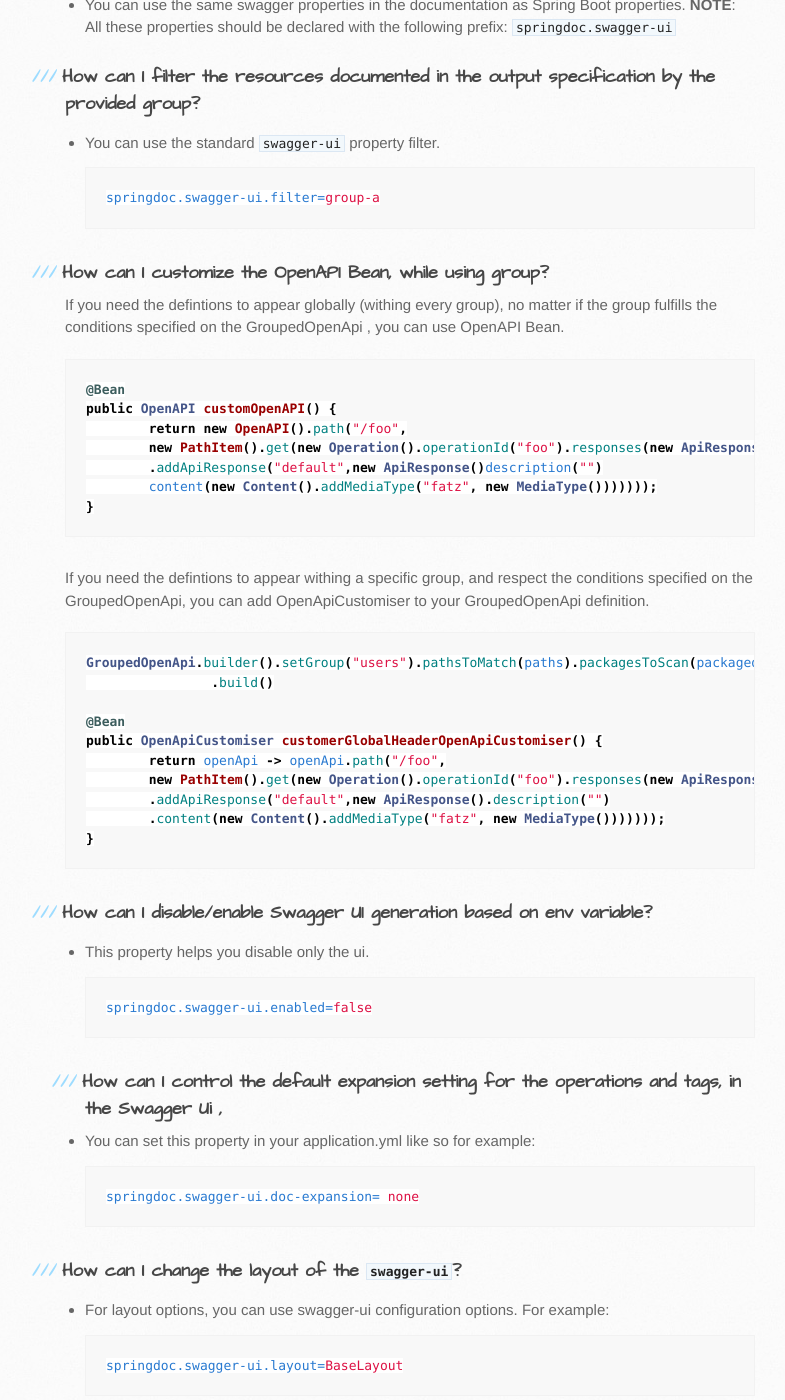
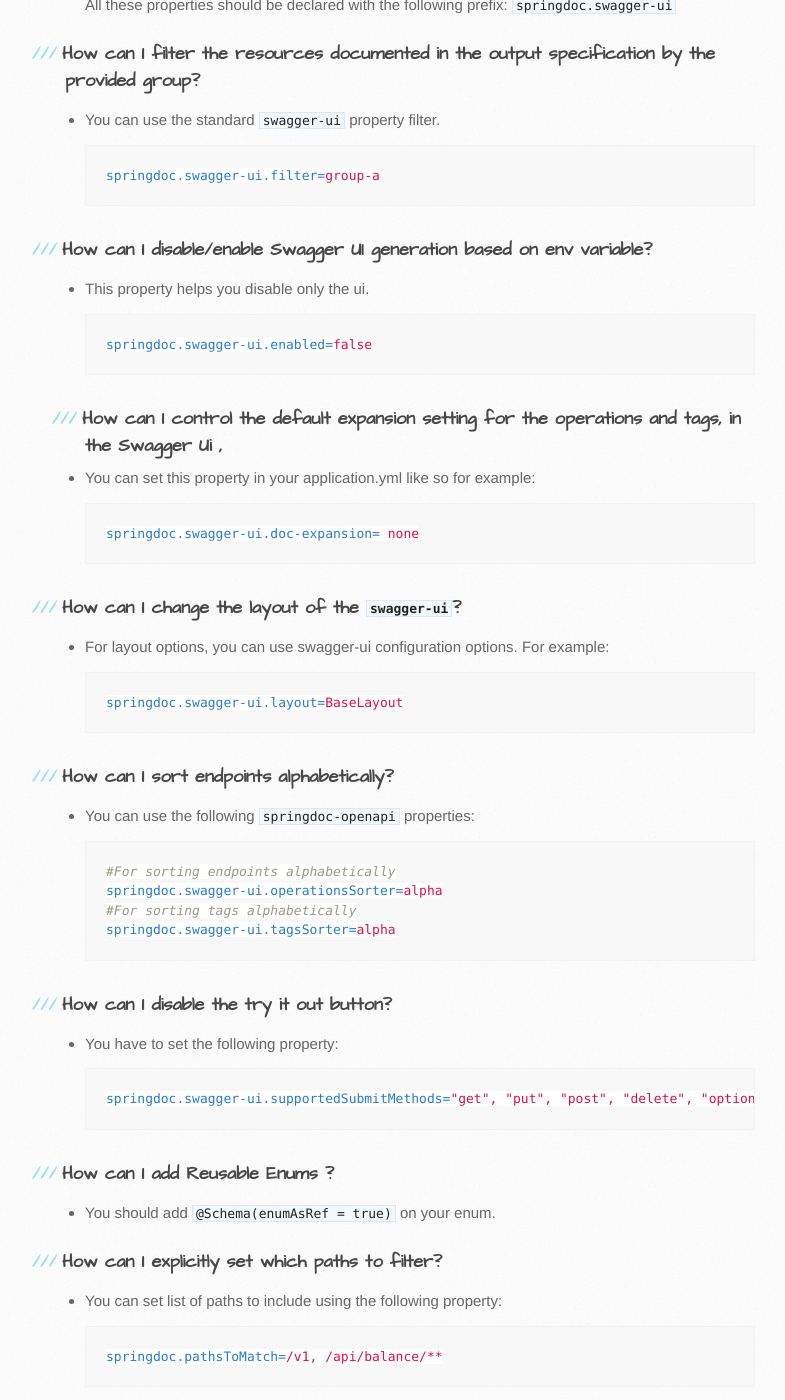
Before and after one commit to springdoc/springdoc-openapi-demos, a Jekyll site: the page built from docs/faq.md, in a window 1280 px wide and 1400 px high, scrolled down 3165 px. Shown: the whole window, without its empty margins (105-890 px from the left). Built offline with Jekyll 4.4.1, drawn with Linux system fonts in a browser that asks for light colours; some of the changed text lies outside the part shown.

Commit message:
FAQ update

````diff
--- a/docs/faq.md
+++ b/docs/faq.md
@@ -70,33 +70,6 @@
 - You can use the standard `swagger-ui` property filter.
 ```properties
 springdoc.swagger-ui.filter=group-a
-```
-
-### How can I customize the OpenAPI Bean, while using group?
-If you need the defintions to appear globally (withing every group), no matter if the group fulfills the conditions specified on the GroupedOpenApi , you can use OpenAPI Bean.
-```java
-@Bean
-public OpenAPI customOpenAPI() {
-	return new OpenAPI().path("/foo",
-	new PathItem().get(new Operation().operationId("foo").responses(new ApiResponses()
-	.addApiResponse("default",new ApiResponse()description("")
-	content(new Content().addMediaType("fatz", new MediaType()))))));
-}
-```
-
-If you need the defintions to appear withing a specific group, and respect the conditions specified on the GroupedOpenApi, you can add OpenApiCustomiser to your GroupedOpenApi definition.
-
-```java
-GroupedOpenApi.builder().setGroup("users").pathsToMatch(paths).packagesToScan(packagedToMatch).addOpenApiCustomiser(customerGlobalHeaderOpenApiCustomiser())
-                .build()
-
-@Bean
-public OpenApiCustomiser customerGlobalHeaderOpenApiCustomiser() {
-	return openApi -> openApi.path("/foo",
-	new PathItem().get(new Operation().operationId("foo").responses(new ApiResponses()
-	.addApiResponse("default",new ApiResponse().description("")
-	.content(new Content().addMediaType("fatz", new MediaType()))))));
-}
 ```
 
 ### How can I disable/enable Swagger UI generation based on env variable?
@@ -476,6 +450,21 @@
             .license(new License().name("Apache 2.0").url("http://springdoc.org")));
 }
 ```
+- If you need the defintions to appear withing a specific group, and respect the conditions specified on the GroupedOpenApi, you can add OpenApiCustomiser to your GroupedOpenApi definition.
+
+```java
+GroupedOpenApi.builder().setGroup("users").pathsToMatch(paths).packagesToScan(packagedToMatch).addOpenApiCustomiser(customerGlobalHeaderOpenApiCustomiser())
+                .build()
+
+@Bean
+public OpenApiCustomiser customerGlobalHeaderOpenApiCustomiser() {
+	return openApi -> openApi.path("/foo",
+	new PathItem().get(new Operation().operationId("foo").responses(new ApiResponses()
+	.addApiResponse("default",new ApiResponse().description("")
+	.content(new Content().addMediaType("fatz", new MediaType()))))));
+}
+```
+
 
 ### Where can I find the source code of the demo applications?
 - The source code of the application is available at the following github repository:
````
Also changed, not shown: other parts of docs/faq.md (+2 -1 lines).
